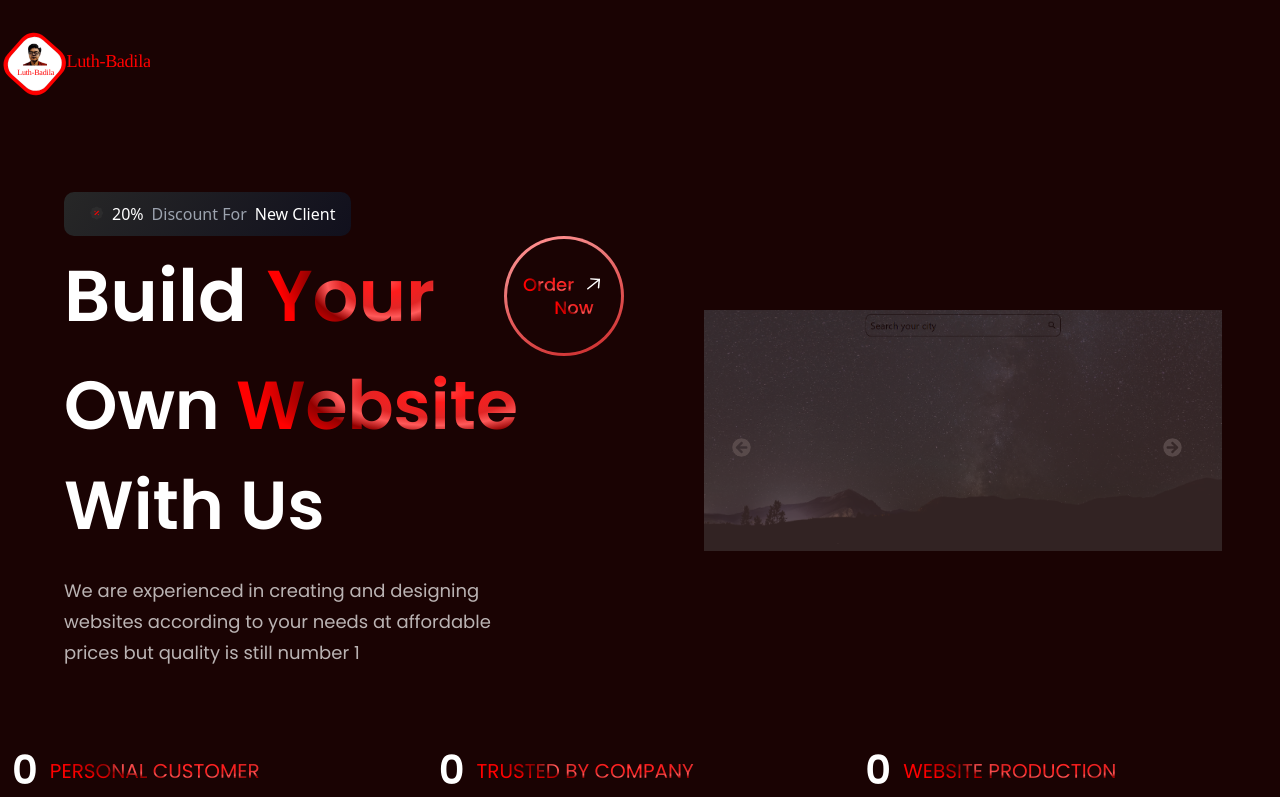
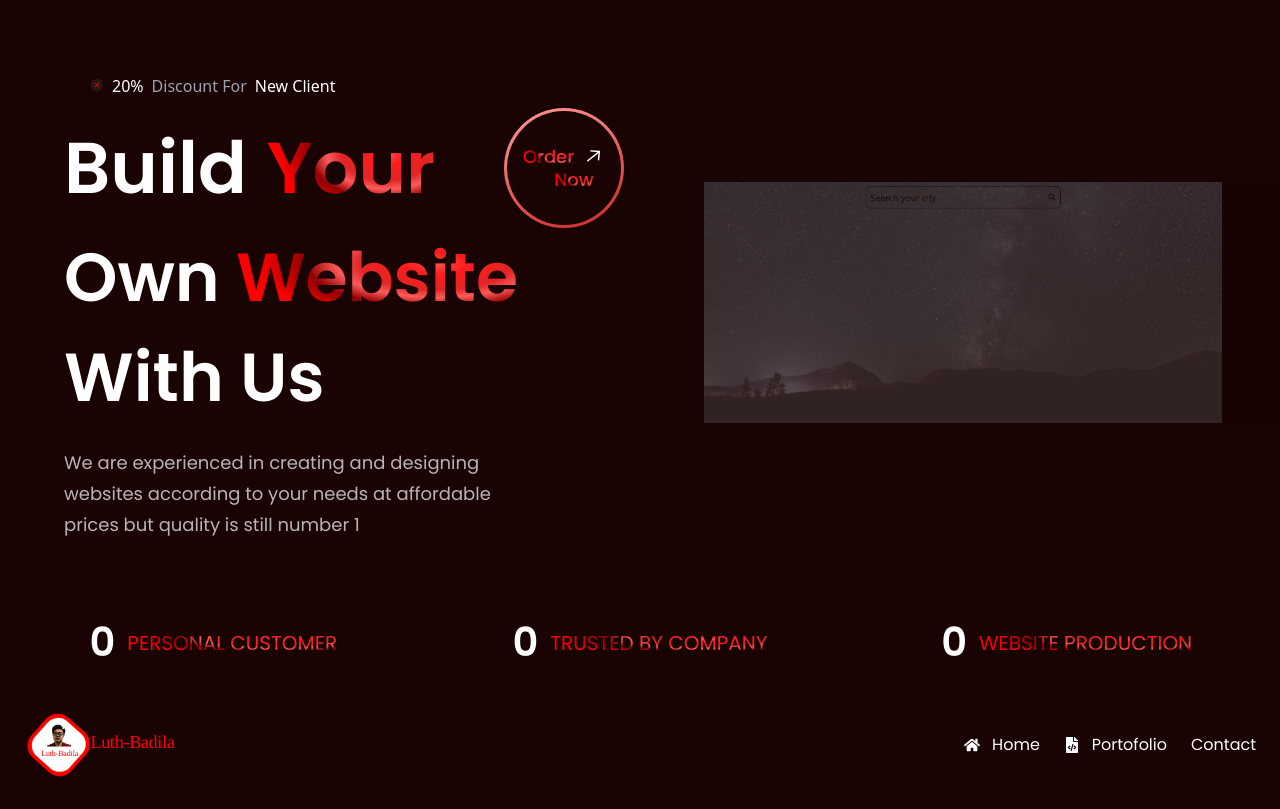
Before and after one commit to Luth-Badila/Luth-Badila, a React (Vite) app: page / in a window 1280 px wide. Built offline with nearby package versions, Linux system fonts and the light colour scheme.

Commit message:
change navbar in bottom

```diff
--- a/src/App.jsx
+++ b/src/App.jsx
@@ -1,21 +1,21 @@
-import React, { useState } from "react";
+import React from "react";
 import { BrowserRouter as Router, Routes, Route, Link } from "react-router-dom";
 
 import Business from "./components/Business";
 import Hero from "./components/Hero";
 import Navbar from "./components/Navbar";
 import Stats from "./components/Stats";
+import Portofolio from "./components/Portofolio";
 
 const App = () => {
   return (
     <>
       <Router>
-        <Navbar />
         <Routes>
           <Route
             path="/"
             element={
-              <div className="bg-red h-[83.6vh]">
+              <div>
                 <Hero />
                 <Stats />
               </div>
@@ -24,12 +24,21 @@ const App = () => {
           <Route
             path="/business"
             element={
-              <div className="bg-red px-4 h-[83.6vh]">
+              <div>
                 <Business />
               </div>
             }
           />
+          <Route
+            path="/portofolio"
+            element={
+              <div>
+                <Portofolio />
+              </div>
+            }
+          />
         </Routes>
+        <Navbar />
       </Router>
     </>
   );
--- a/src/components/Hero.jsx
+++ b/src/components/Hero.jsx
@@ -9,9 +9,9 @@ import ImageSlider from "./ImageSlider";
 import Slides from "./Slides";
 
 const Hero = () => (
-  <section id="home" className={`flex md:flex-row flex-col ${styles.paddingY} bg-red`}>
+  <section id="home" className={`flex md:flex-row flex-col ${styles.paddingY}`}>
     <motion.div className={`flex-1 ${styles.flexStart} flex-col xl:px-0 sm:px-16 px-6`} initial={{ x: "-100vw" }} animate={{ x: 0 }} transition={{ type: "spring", duration: 1, bounce: 0.3 }}>
-      <div className="flex flex-row items-center py-[6px] px-4 bg-discount-gradient rounded-[10px] md-2">
+      <div className="flex flex-row items-center py-[6px] px-4 rounded-[10px] md-2">
         <img src={discount} alt="discount" className="w-[32px] h-[32px]" />
         <div className="flex gap-2">
           <span className="text-white">20%</span>
--- a/src/components/ImageSlider.jsx
+++ b/src/components/ImageSlider.jsx
@@ -61,9 +61,9 @@ const ImageSlider = ({ Slides }) => {
         {Slides.map((slide, i) => {
           return (
             <div ref={slideRef} key={i} className={i === currentIndex ? "opacity-[1] ease-in duration-1000" : "opacity-0"}>
-              <FaArrowCircleLeft onClick={handleOnPrevClick} size={35} className="absolute top-[50%] left-[20px] hover:text-white rounded-full text-white/70 cursor-pointer select-none z-[100] hover:text-red-700 p-2" />
+              {/* <FaArrowCircleLeft onClick={handleOnPrevClick} size={35} className="absolute top-[50%] left-[20px] hover:text-white rounded-full text-white/70 cursor-pointer select-none z-[100] hover:text-red-700 p-2" /> */}
               {i === currentIndex && <img src={slide.url} alt="porto image" className="lg:w-[90%] lg:h-[90%] lg:px-0 px-4 w-[100%] h-[100%] relative z-[5]" />}
-              <FaArrowCircleRight onClick={handleOnNextClick} size={35} className="absolute top-[50%] rounded-full right-[90px] text-white/70 hover:text-white cursor-pointer select-none z-[100] hover:text-red-700 p-2" />
+              {/* <FaArrowCircleRight onClick={handleOnNextClick} size={35} className="absolute top-[50%] rounded-full right-[90px] text-white/70 hover:text-white cursor-pointer select-none z-[100] hover:text-red-700 p-2" /> */}
             </div>
           );
         })}
--- a/src/components/Navbar.jsx
+++ b/src/components/Navbar.jsx
@@ -1,4 +1,6 @@
 import { useState } from "react";
+import { Link } from "react-router-dom";
+import { FaHome, FaFileCode } from "react-icons/fa";
 
 import { close, logoHeader, menu } from "../assets";
 import { navLinks } from "../constants";
@@ -8,34 +10,22 @@ const Navbar = () => {
   const [toggle, setToggle] = useState(false);
 
   return (
-    <nav className="w-full flex py-6 justify-between items-center navbar bg-red">
-      <img src={logoHeader} alt="hoobank" className="w-[150px] h-[80px]" />
+    <nav className="w-full flex p-6 justify-evenly items-center navbar">
+      <img src={logoHeader} alt="hoobank" className="flex items-center w-[150px] h-[80px]" />
 
-      {/* <ul className="list-none sm:flex hidden justify-end items-center flex-1">
-        {navLinks.map((nav, index) => (
-          <li key={nav.id} className={`font-poppins font-normal cursor-pointer text-[16px] ${active === nav.title ? "text-white" : "text-dimWhite"} ${index === navLinks.length - 1 ? "mr-0" : "mr-10"}`} onClick={() => setActive(nav.title)}>
-            <a href={`#${nav.id}`}>{nav.title}</a>
-          </li>
-        ))}
+      <ul className="list-none text-white flex mt-10 sm:mt-0 justify-end items-center flex-1 gap-6">
+        <li className={`flex items-center gap-3 font-poppins font-normal cursor-pointer text-[16px]`}>
+          <FaHome className="sm:flex hidden" />
+          <Link to="/">Home</Link>
+        </li>
+        <li className={`flex items-center gap-3 font-poppins font-normal cursor-pointer text-[16px]`}>
+          <FaFileCode />
+          <Link to="/portofolio">Portofolio</Link>
+        </li>
+        <li className={`font-poppins font-normal cursor-pointer text-[16px]`}>
+          <Link to="/contact">Contact</Link>
+        </li>
       </ul>
-
-      <div className="sm:hidden flex flex-1 justify-end items-center">
-        <img src={toggle ? close : menu} alt="menu" className="w-[28px] h-[28px] object-contain cursor-pointer" onClick={() => setToggle(!toggle)} />
-
-        <div className={`${!toggle ? "hidden" : "flex"} p-6 bg-black-gradient absolute top-20 right-0 mx-4 my-2 min-w-[140px] rounded-xl sidebar`}>
-          <ul className="list-none flex justify-end items-start flex-1 flex-col">
-            {navLinks.map((nav, index) => (
-              <li
-                key={nav.id}
-                className={`font-poppins font-medium cursor-pointer text-[16px] ${active === nav.title ? "text-white" : "text-dimWhite"} ${index === navLinks.length - 1 ? "mb-0" : "mb-4"}`}
-                onClick={() => setActive(nav.title)}
-              >
-                <a href={`#${nav.id}`}>{nav.title}</a>
-              </li>
-            ))}
-          </ul>
-        </div>
-      </div> */}
     </nav>
   );
 };
--- /dev/null
+++ b/src/components/Portofolio.jsx
@@ -0,0 +1,7 @@
+import React from "react";
+
+const Portofolio = () => {
+  return <div>Portofolio</div>;
+};
+
+export default Portofolio;
--- a/src/components/Stats.jsx
+++ b/src/components/Stats.jsx
@@ -3,9 +3,9 @@ import { stats } from "../constants";
 import styles from "../style";
 
 const Stats = () => (
-  <section className={`${styles.flexCenter} flex-row flex-wrap sm:mb-20 mb-6`}>
+  <section className={`${styles.flexCenter} flex-row flex-wrap bg-red`}>
     {stats.map((stat) => (
-      <div key={stat.id} className={`flex-1 flex justify-start items-center flex-row m-3 whitespace-none`}>
+      <div key={stat.id} className={`flex-1 flex justify-center items-center flex-row m-3 whitespace-none`}>
         <h4 className="font-poppins font-semibold xs:text-[40px] text-[30px] xs:leading-[53px] leading-[43px] text-white">{stat.value}</h4>
         <p className="font-poppins font-normal xs:text-[20px] text-[15px] xs:leading-[26px] leading-[21px] text-gradient uppercase ml-3">{stat.title}</p>
       </div>
--- a/src/index.css
+++ b/src/index.css
@@ -9,6 +9,7 @@
 
 * {
     scroll-behavior: smooth;
+    background-color: #1a0303;
 }
 
 .text-gradient {
```
